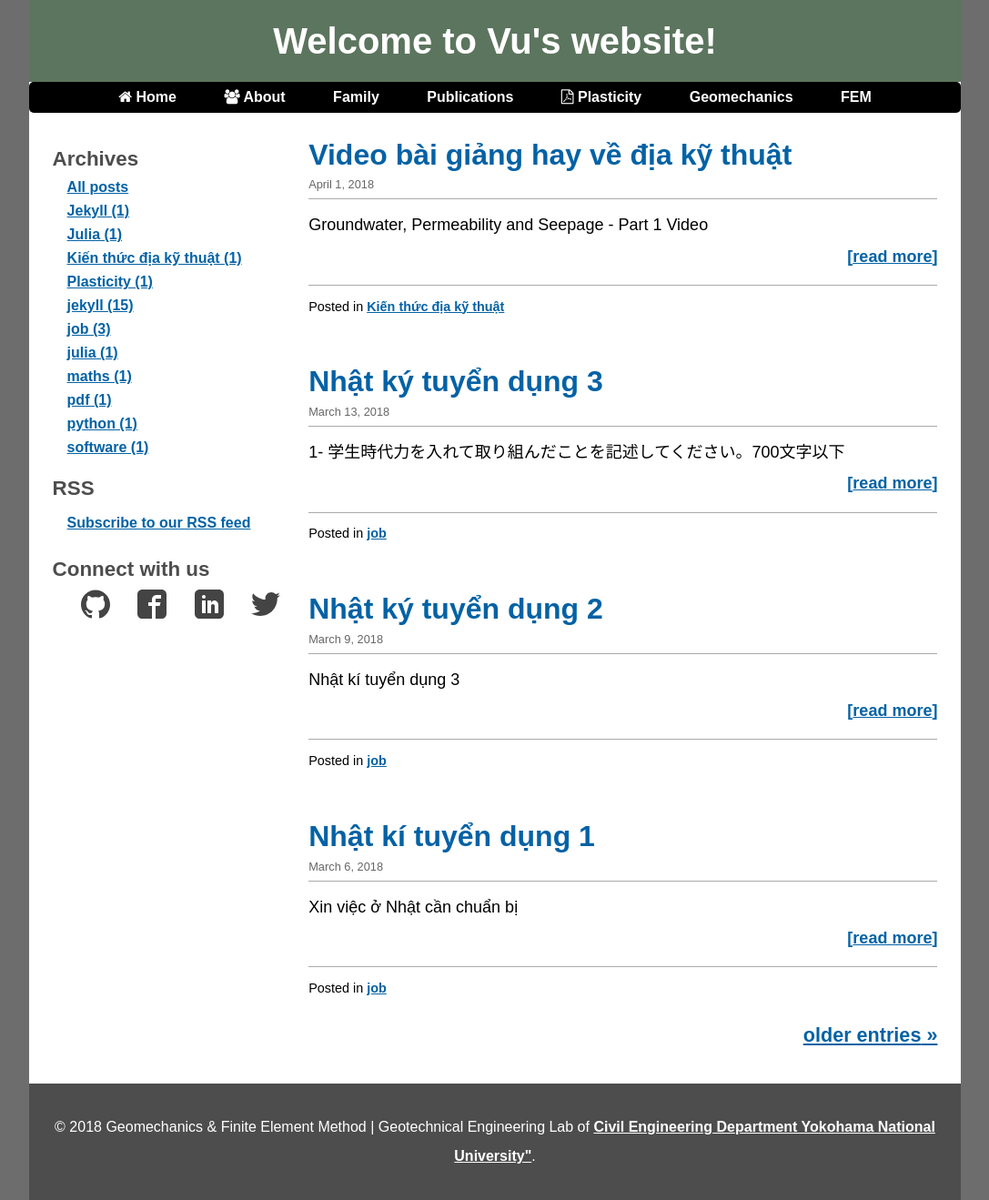
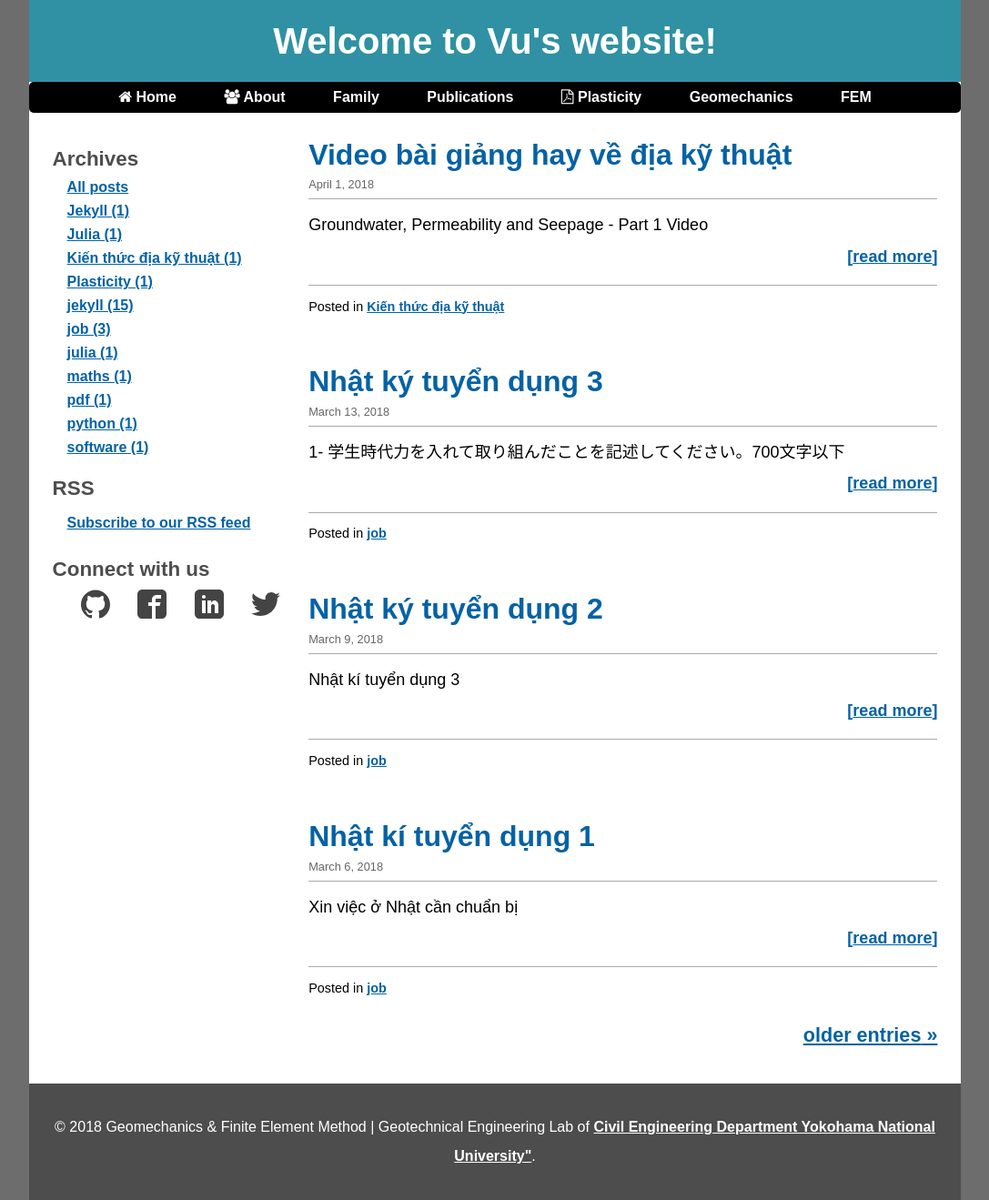
Before and after one commit to quangvunp/geomechanics, a Jekyll site: the page built from index.html, in a window 1280 px wide. Shown: the whole page at 91% size, without its empty margins (96-1183 px from the left). Built offline with Jekyll 4.4.1, drawn with Linux system fonts in a browser that asks for light colours; the list of posts is cut into pages by our own code.

Commit message:
Update main.css

```diff
--- a/css/main.css
+++ b/css/main.css
@@ -5,7 +5,7 @@
    header styles
 -----------------------------------------------------*/
 #header {
-	background-color: #5c755e;
+	background-color: #2f91a3;/*#5c755e;*/
 	margin: 0px;
 	height: 90px;
 	border-radius: 0px;
```
